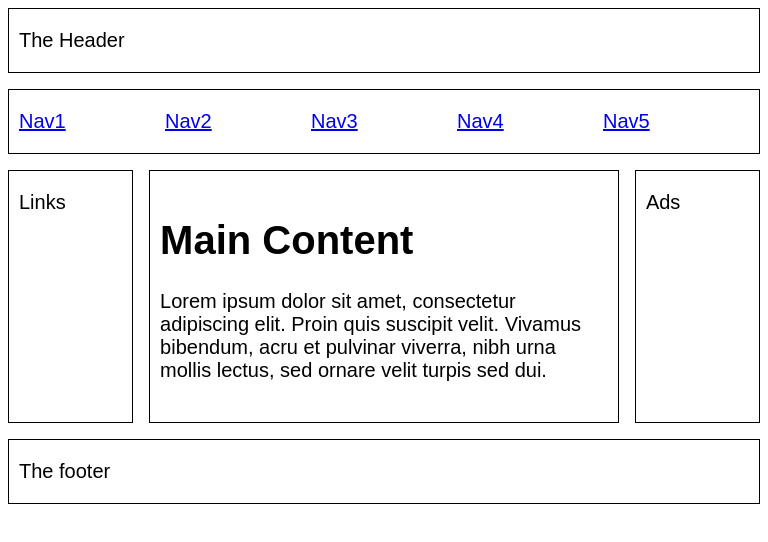
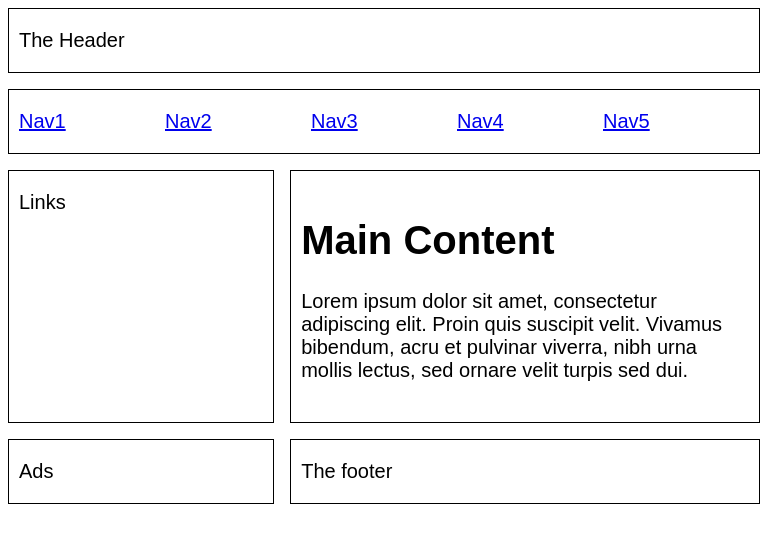
Before and after one commit to Christiananemtanu/css-grid-layout, a plain HTML site: page index.html in a window 768 px wide. Drawn offline with Linux system fonts and the light colour scheme.

Commit message:
Update index.html

```diff
--- a/index.html
+++ b/index.html
@@ -43,9 +43,16 @@
             }
         }
 
-        @media (max-width: 900px) and (min-width:600px) {
+        @supports (display: grid) {
+            @media (max-width: 900px) and (min-width:600px) {
             .container {
-                column-count: 5;
+                grid-template-columns: 1fr 1fr 1.5fr 1fr 1fr;
+                grid-template-areas:
+                'header header header header header'
+                'nav nav nav nav nav'
+                'links links main main main'
+                'ads ads footer footer footer';
+                }
             }
         }
 
@@ -55,7 +62,6 @@
               flex-direction: column;
           }
         }
-
 
         .item2{
             display: grid;
```
